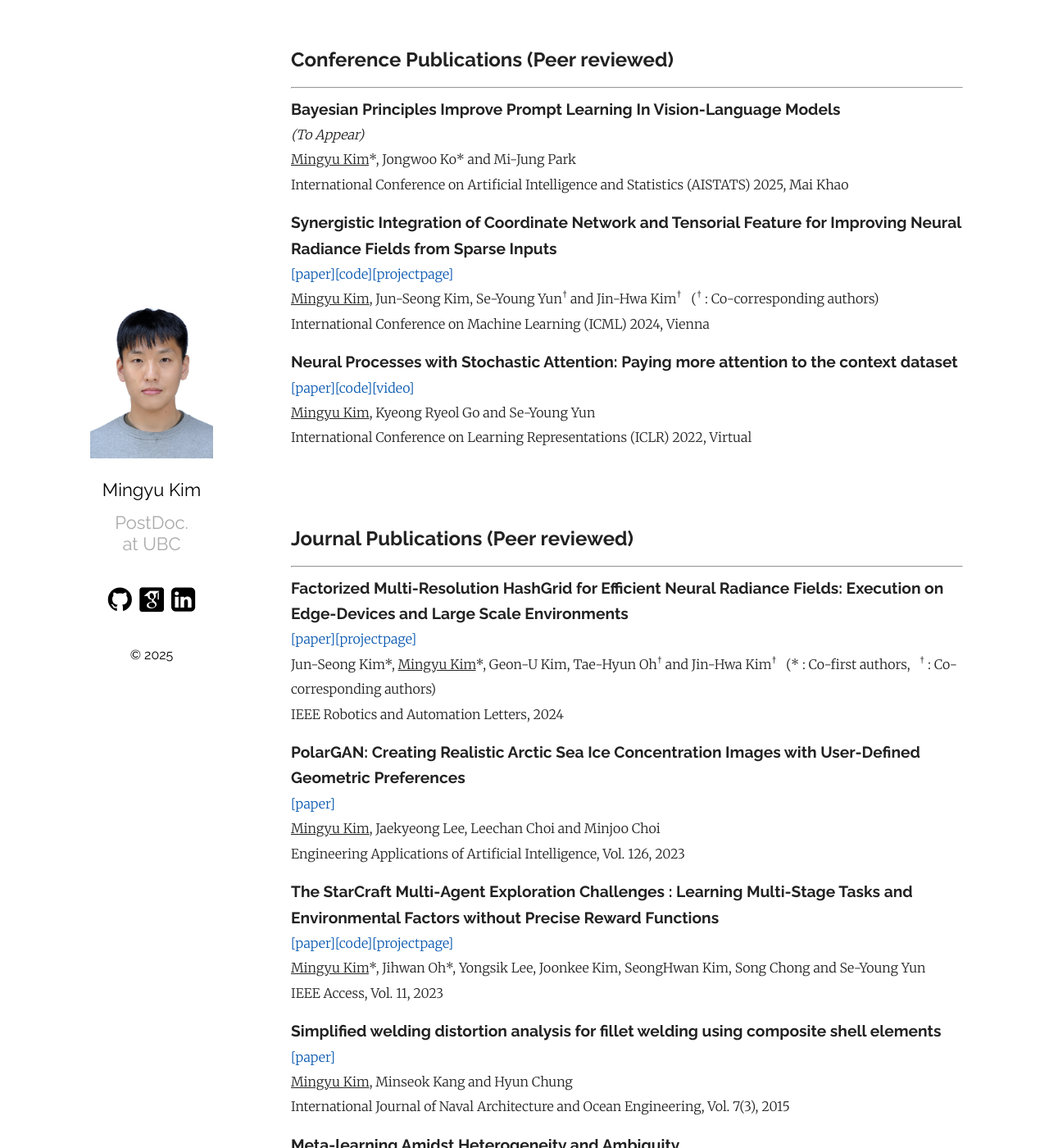
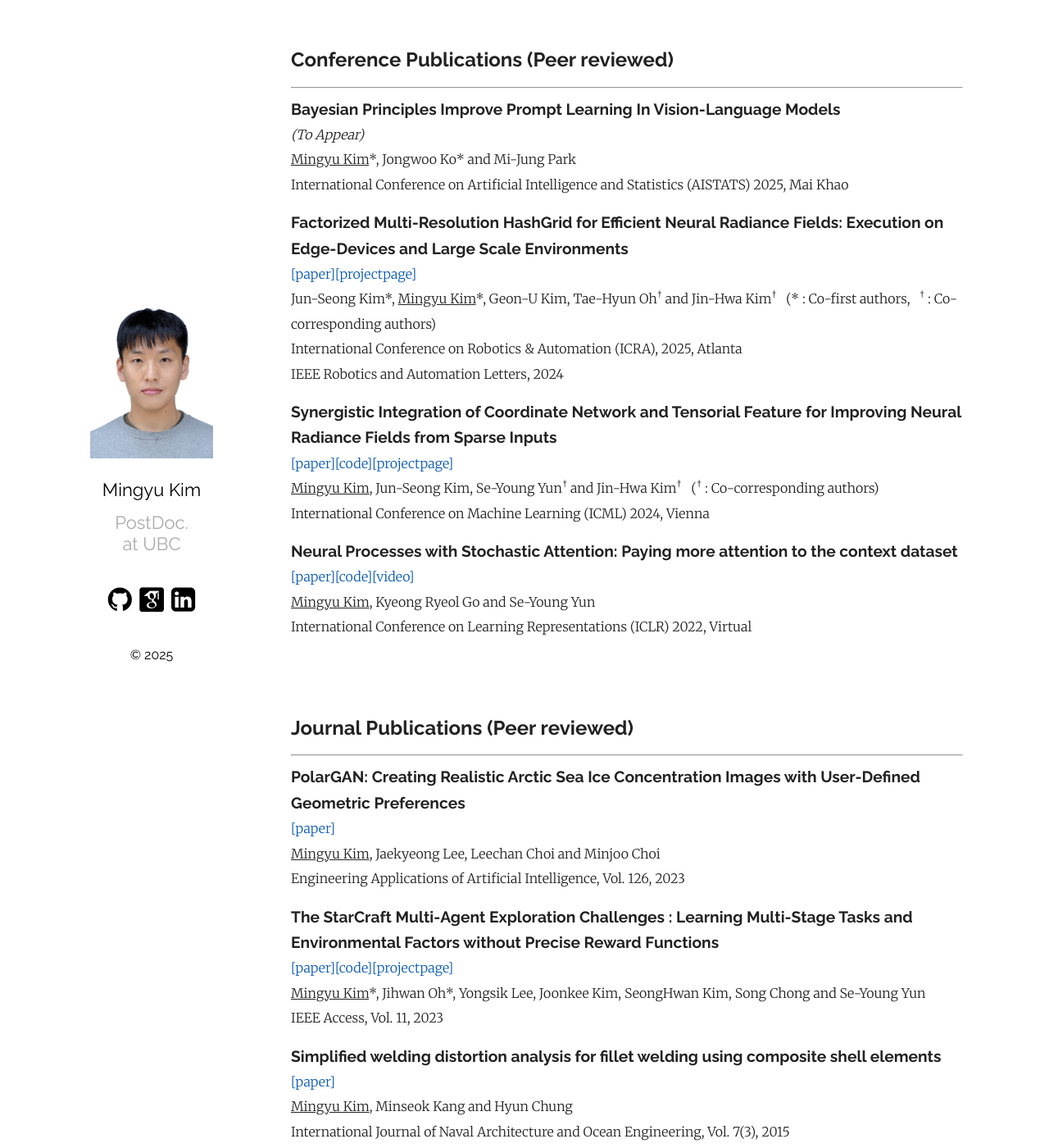
Before and after one commit to MingyuKim87/MingyuKim87.github.io, a Jekyll site: the page built from index.md, in a window 1280 px wide and 1400 px high, scrolled down 972 px. Shown: the whole window at 82% size. Built offline with Jekyll 4.4.1, drawn with Linux system fonts in a browser that asks for light colours; some web fonts are replaced; some of the changed lines change nothing that is shown.

Commit message:
Update index.md

```diff
--- a/index.md
+++ b/index.md
@@ -46,6 +46,12 @@ Email : mgyu.kim [at] ubc.ca
 <U>Mingyu Kim</U>\*, Jongwoo Ko\* and Mi-Jung Park
 International Conference on Artificial Intelligence and Statistics (AISTATS) 2025, Mai Khao
 
+**<span style="font-family:Raleway; font-size:1.2em;">Factorized Multi-Resolution HashGrid for Efficient Neural Radiance Fields: Execution on Edge-Devices and Large Scale Environments</span>**
+[[paper]][facthash_paper][[projectpage]][facthash_project]
+Jun-Seong Kim\*, <U>Mingyu Kim</U>\*, Geon-U Kim, Tae-Hyun Oh<sup>†</sup> and Jin-Hwa Kim<sup>†</sup> &nbsp; (\* : Co-first authors, &nbsp; <sup>†</sup> : Co-corresponding authors)
+International Conference on Robotics & Automation (ICRA), 2025, Atlanta
+IEEE Robotics and Automation Letters, 2024
+
 **<span style="font-family:Raleway; font-size:1.2em;"> Synergistic Integration of Coordinate Network and Tensorial Feature for Improving Neural Radiance Fields from Sparse Inputs </span>**
 [[paper]][synergynerf][[code]][synergynerf_code][[projectpage]][synergynerf_project]
 <U>Mingyu Kim</U>, Jun-Seong Kim, Se-Young Yun<sup>†</sup> and Jin-Hwa Kim<sup>†</sup> &nbsp; (<sup>†</sup> : Co-corresponding authors)
@@ -61,12 +67,6 @@ International Conference on Learning Representations (ICLR) 2022, Virtual
 
 ## Journal Publications (**Peer reviewed**)
 <hr>
-
-**<span style="font-family:Raleway; font-size:1.2em;">Factorized Multi-Resolution HashGrid for Efficient Neural Radiance Fields: Execution on Edge-Devices and Large Scale Environments</span>**
-[[paper]][facthash_paper][[projectpage]][facthash_project]
-Jun-Seong Kim\*, <U>Mingyu Kim</U>\*, Geon-U Kim, Tae-Hyun Oh<sup>†</sup> and Jin-Hwa Kim<sup>†</sup> &nbsp; (\* : Co-first authors, &nbsp; <sup>†</sup> : Co-corresponding authors)
-IEEE Robotics and Automation Letters, 2024
-
 
 **<span style="font-family:Raleway; font-size:1.2em;">PolarGAN: Creating Realistic Arctic Sea Ice Concentration Images with User-Defined Geometric Preferences</span>**
 [[paper]][polarGan]
```
